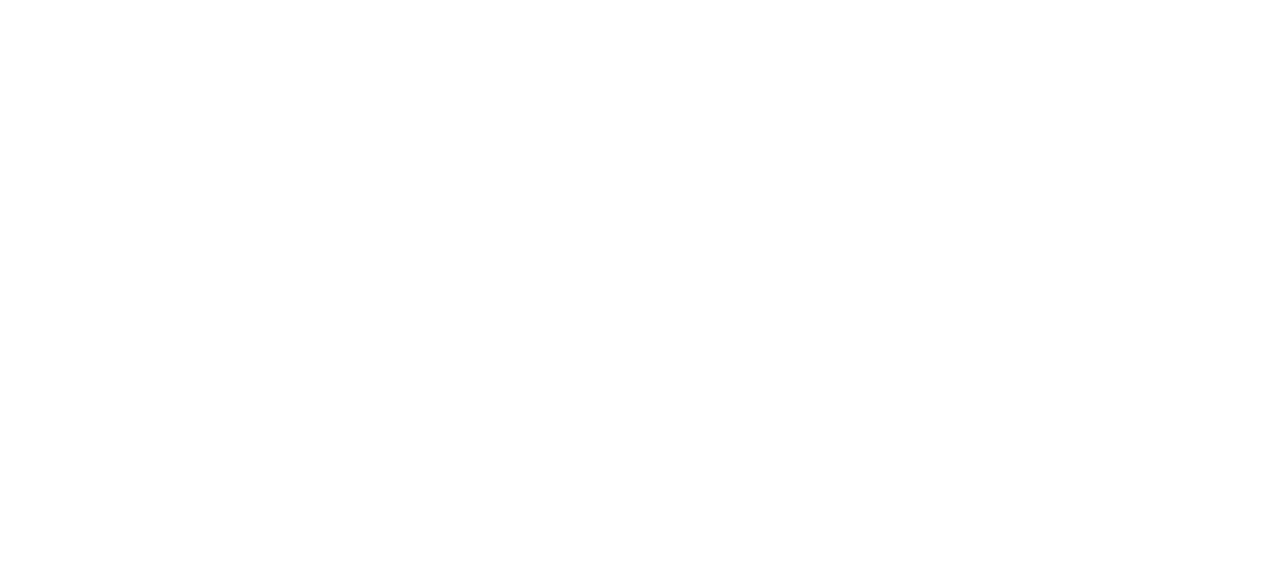
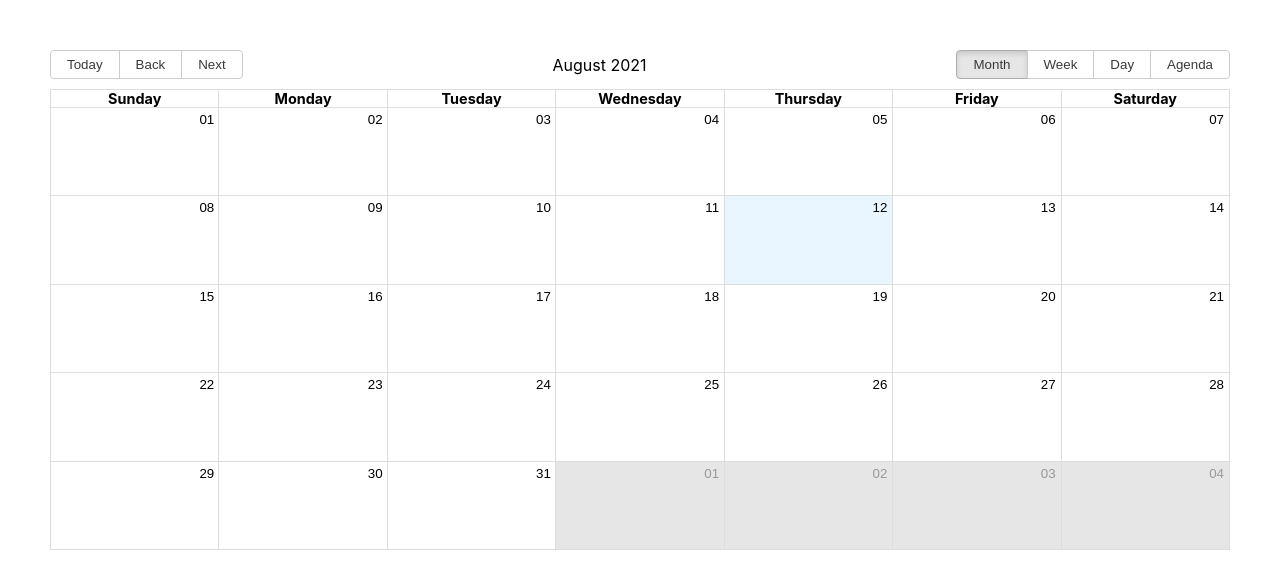
Before and after one commit to GeronimoOlanda/Calendario_React, a React (Create React App) app: page / in a window 1280 px wide. Shown: the top 588 px of the page. Built offline with nearby package versions, Linux system fonts and the light colour scheme.

Commit message:
passando os parametros no Component Calendar

```diff
--- a/src/App.js
+++ b/src/App.js
@@ -11,7 +11,7 @@
 import "./App.css";
 
 const locales = {
-  "pt-BR": require("date-fns/locale/pt-BR"),
+  "en-US": require("date-fns/locale/en-US"),
 
 }
 const localizer = dateFnsLocalizer({
@@ -19,7 +19,7 @@
   parse,
   startOfWeek,
   getDay,
-  locales,
+ locales
 })
 
 const events = [
@@ -45,7 +45,7 @@
 function App() {
   return (
     <div className="App">
-
+      <Calendar localizer={localizer} events={events} startAccessor="start"  endAccessor="end" style={{height: 500, margin: "50px"}} />
     </div>
   );
 }
```
